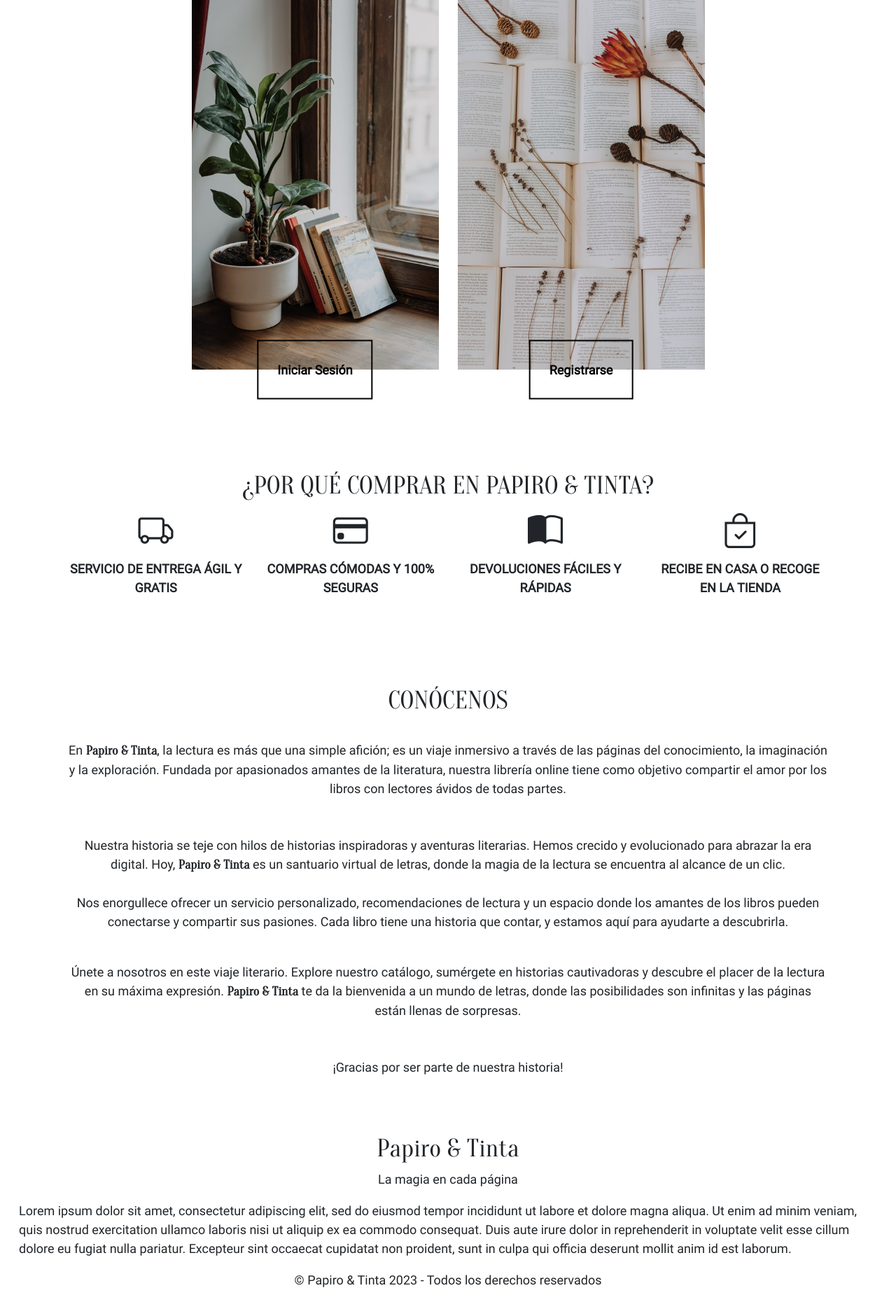
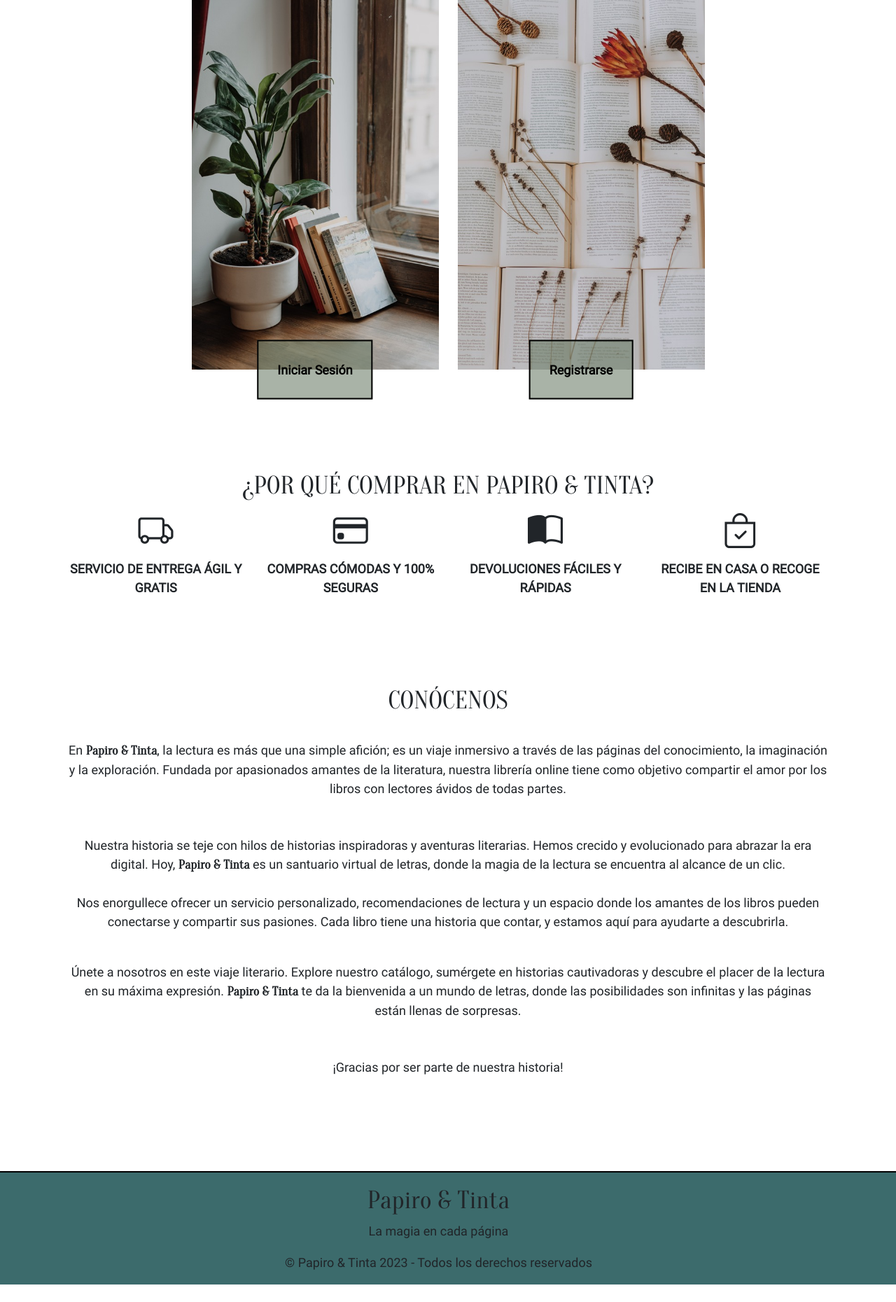
Before and after one commit to SebasVM123/Papiro-Tinta-Proyect, a Django app: page / in a window 1280 px wide. Shown: the part 1767-3627 px from the top of the page at 70% size. After the commit the page ends 3602 px from the top, so only its background shows below. Run offline with Django 4.2, Linux system fonts and the light colour scheme.

```diff
--- a/Papiro_Tinta/main/templates/main/index.html
+++ b/Papiro_Tinta/main/templates/main/index.html
@@ -20,8 +20,8 @@
 	<link href="{% static 'css/style.css' %}" rel="stylesheet">
 </head>
 <body>
-	<header class="b-b-2">
-		<nav class="navbar navbar-expand-md px-lg-5 b-b-2">
+	<header class="bb-2">
+		<nav class="navbar navbar-expand-md px-lg-5 bb-2">
 		    <div class="container-fluid">
 		        <button class="navbar-toggler" type="button" data-bs-toggle="collapse" data-bs-target="#navbar-toggler" aria-controls="navbarToggler" aria-expanded="false" aria-label="Toggle navigation">
 		            <span class="navbar-toggler-icon"></span>
@@ -96,8 +96,8 @@
 							<img class="img-fluid" src="{% static 'assets/images/login-img.jpg' %}" alt="Imagen de libros abiertos con estróbilos encima">
 						</div>
 						<div class="row position-absolute top-100 start-50 translate-middle no-spacing">
-							<div class="floating-box p-4">
-								<a class="no-decoration bold-text" href="#">Iniciar Sesión</a>
+							<div class="p-4 b-2 bg-sgreen">
+								<a class="no-decoration bold-text" href="{% url 'login_url' %}">Iniciar Sesión</a>
 							</div>
 						</div>
 					</div>
@@ -108,8 +108,8 @@
 							<img class="img-fluid" src="{% static 'assets/images/register-img.jpg' %}" alt="Imagen de libros abiertos con estróbilos encima">
 						</div>
 						<div class="row position-absolute top-100 start-50 translate-middle no-spacing">
-							<div class="floating-box p-4">
-								<a class="no-decoration bold-text" href="#">Registrarse</a>
+							<div class="p-4 b-2 bg-sgreen">
+								<a class="no-decoration bold-text" href="{% url 'register_url' %}">Registrarse</a>
 							</div>
 						</div>
 					</div>
@@ -183,21 +183,14 @@
 		</div>
 	</main>
 
-	<footer class="container-fluid d-flex flex-column align-items-center mt-5 t-bordered b-bordered">
-			<div class="row w-100" id="top-footer">
-				<h2 class="title-2 text-center">Papiro & Tinta</h2>
-				<p class="text-center">La magia en cada página</p>
-				<p>
-					Lorem ipsum dolor sit amet, consectetur adipiscing elit, sed do eiusmod tempor incididunt ut labore
-					et dolore magna aliqua. Ut enim ad minim veniam, quis nostrud exercitation ullamco laboris nisi ut
-					aliquip ex ea commodo consequat. Duis aute irure dolor in reprehenderit in voluptate velit esse
-					cillum dolore eu fugiat nulla pariatur. Excepteur sint occaecat cupidatat non proident, sunt in
-					culpa qui officia deserunt mollit anim id est laborum.
-				</p>
-			</div>
-			<div class="row w-100 id=bottom-footer">
-				<p class="text-center">© Papiro & Tinta 2023 - Todos los derechos reservados</p>
-			</div>
+	<footer class="container-fluid mt-6 pt-3 tb-2 text-center bg-blue">
+		<div class="row w-100">
+			<h2 class="title-2">Papiro & Tinta</h2>
+			<p class="text-center">La magia en cada página</p>
+		</div>
+		<div class="row w-100">
+			<p>© Papiro & Tinta 2023 - Todos los derechos reservados</p>
+		</div>
 	</footer>
 
 	<!-- JS Bootstrap -->
--- a/Papiro_Tinta/static/css/style.css
+++ b/Papiro_Tinta/static/css/style.css
@@ -1,15 +1,11 @@
 :root {
     --green: rgb(112, 128, 109);
-    --coolblue: rgb(60, 107, 108);
+    --blue: rgb(60, 107, 108);
     --orange: rgb(249, 77, 1);
     --gray: rgb(227, 226, 222);
 
-    --shadow-green: rgba(112, 128, 109, 0.5);
+    --shadow-green: rgba(112, 128, 109, 0.6);
 }
-
-/*body { overflow-x: hidden;}*/
-
-.h-500 {height: 500px;}
 
 /* fuentes ====================================================================================*/
 @font-face {
@@ -36,27 +32,24 @@
 }
 
 /* genéricos ==================================================================================*/
-/* display -------------------------------------*/
+/* display utilities----------------------------*/
 .bg-red { background-color: red;} .bg-black { background-color: black; }
 
 .no-decoration {text-decoration: none; }
-
-.floating-box {
-    height: auto;
-    width: auto;
-    border: 2px solid black;
-}
 
 .no-spacing { padding: 0; margin: 0}
 
 .no-padding { padding: 0;}
 
-.img-fluid {
+.image-container {
+    width: 100%;
     max-width: 100%;
+    overflow: hidden;
 }
 
 /* colores -------------------------------------*/
 .bg-sgreen { background-color: var(--shadow-green);}
+.bg-blue { background-color: var(--blue);}
 
 /* margenes ------------------------------------*/
 .my-6 { margin-top: 6rem; margin-bottom: 6rem;}
@@ -122,20 +115,21 @@ a {color: #000;}
     box-shadow: 0 0 0 0.25rem var(--salmon-shadow);
 }
 
-/* estilos de bordes ---------------------------*/
+/* bordes --------------------------------------*/
 .b-1 { border: 1px solid black;} .b-2 { border: 2px solid black;}
 
-.b-b-1 { border-bottom: 1px solid black;} .b-b-2 { border-bottom: 2px solid black;}
+.bb-1 { border-bottom: 1px solid black;} .bb-2 { border-bottom: 2px solid black;}
 
-.t-b-1 { border-top: 1px solid black;} .t-b-2 { border-top: 2px solid black;}
+.tb-1 { border-top: 1px solid black;} .tb-2 { border-top: 2px solid black;}
 
 .smoothed-border { border-radius: 5px;}
 
-.bc-gray { border-color: gray;}
+.bc-gray { border-color: var(--gray);}
 
-/* actions ---------------------------------------*/
+/* actions utilities -----------------------------*/
 .primary-input:focus {
     outline: 2px solid black;
+    border-color: var(--gray);
     box-shadow: none;
 }
 
--- a/Papiro_Tinta/static/css/styles.css
+++ b/Papiro_Tinta/static/css/styles.css
@@ -43,7 +43,7 @@
     overflow: hidden;
 }
 
-.responsive-element {
+.responsive-image {
     width: 100%;
     height: auto;
 }
```
Also changed, not shown: Papiro_Tinta/main/templates/main/login.html (+2 -6 lines), Papiro_Tinta/main/templates/main/register.html (+2 -6 lines).
